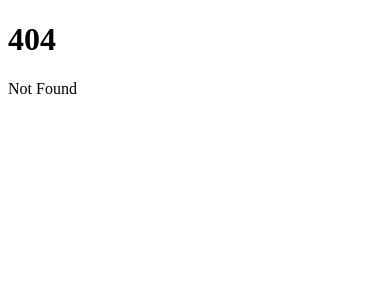
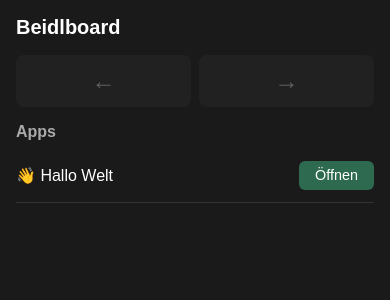
Before and after one commit to comcrops/beidlbredl, a SvelteKit app in the folder frontend/: page /mobile in a window 390 px wide. Before the commit this address had no page. Shown: the top 300 px of the page. Built offline with nearby package versions, Linux system fonts and the light colour scheme; no server answers.

Commit message:
feat: add mobile controller page with app launcher and general controls

```diff
--- /dev/null
+++ b/frontend/src/routes/mobile/+page.svelte
@@ -0,0 +1,151 @@
+<script lang="ts">
+  import { onMount } from 'svelte';
+  import { kioskState } from '$lib/stores/kiosk';
+  import { generalSocket, appsSocket, connectSockets } from '$lib/socket';
+  import { apps, getApp } from '$lib/appRegistry';
+
+  onMount(() => {
+    connectSockets();
+  });
+
+  function openApp(appId: string) {
+    generalSocket.emit('open_app', { app_id: appId });
+  }
+
+  function closeApp(appId: string) {
+    generalSocket.emit('close_app', { app_id: appId });
+  }
+
+  function carouselPrev() {
+    generalSocket.emit('carousel_prev');
+  }
+
+  function carouselNext() {
+    generalSocket.emit('carousel_next');
+  }
+
+  $: activeApp = $kioskState.activeAppId ? getApp($kioskState.activeAppId) : null;
+</script>
+
+<div class="mobile-controller">
+  <header>
+    <h1>Beidlboard</h1>
+    {#if $kioskState.activeAppId}
+      <span class="active-label">
+        {getApp($kioskState.activeAppId)?.icon}
+        {getApp($kioskState.activeAppId)?.name}
+      </span>
+    {/if}
+  </header>
+
+  <div class="general-controls">
+    <button on:click={carouselPrev} disabled={$kioskState.openAppIds.length < 2}>←</button>
+    <button on:click={carouselNext} disabled={$kioskState.openAppIds.length < 2}>→</button>
+  </div>
+
+  {#if activeApp?.hasMobileControls && activeApp.mobileControls}
+    <div class="app-controls">
+      <svelte:component this={activeApp.mobileControls} socket={appsSocket} />
+    </div>
+  {/if}
+
+  <div class="app-launcher">
+    <h2>Apps</h2>
+    {#each apps as app}
+      <div class="app-item">
+        <span>{app.icon} {app.name}</span>
+        {#if $kioskState.openAppIds.includes(app.id)}
+          <button class="close-btn" on:click={() => closeApp(app.id)}>Schließen</button>
+        {:else}
+          <button class="open-btn" on:click={() => openApp(app.id)}>Öffnen</button>
+        {/if}
+      </div>
+    {/each}
+  </div>
+</div>
+
+<style>
+  :global(body) {
+    margin: 0;
+    background: #1a1a1a;
+    color: #fff;
+    font-family: sans-serif;
+  }
+
+  .mobile-controller {
+    max-width: 480px;
+    margin: 0 auto;
+    padding: 1rem;
+  }
+
+  header {
+    display: flex;
+    align-items: center;
+    justify-content: space-between;
+    margin-bottom: 1rem;
+  }
+
+  h1 {
+    font-size: 1.25rem;
+    margin: 0;
+  }
+
+  .active-label {
+    font-size: 0.9rem;
+    color: #aaa;
+  }
+
+  .general-controls {
+    display: flex;
+    gap: 0.5rem;
+    margin-bottom: 1rem;
+  }
+
+  .general-controls button {
+    flex: 1;
+    padding: 0.75rem;
+    font-size: 1.5rem;
+    background: #333;
+    color: #fff;
+    border: none;
+    border-radius: 8px;
+    cursor: pointer;
+  }
+
+  .general-controls button:disabled {
+    opacity: 0.3;
+    cursor: default;
+  }
+
+  .app-controls {
+    margin-bottom: 1rem;
+    padding: 1rem;
+    background: #2a2a2a;
+    border-radius: 8px;
+  }
+
+  .app-launcher h2 {
+    font-size: 1rem;
+    color: #aaa;
+    margin: 0 0 0.5rem;
+  }
+
+  .app-item {
+    display: flex;
+    align-items: center;
+    justify-content: space-between;
+    padding: 0.75rem 0;
+    border-bottom: 1px solid #333;
+  }
+
+  .open-btn, .close-btn {
+    padding: 0.4rem 1rem;
+    border: none;
+    border-radius: 6px;
+    cursor: pointer;
+    font-size: 0.9rem;
+  }
+
+  .open-btn { background: #2d6a4f; color: #fff; }
+  .close-btn { background: #6a2d2d; color: #fff; }
+</style>
```
